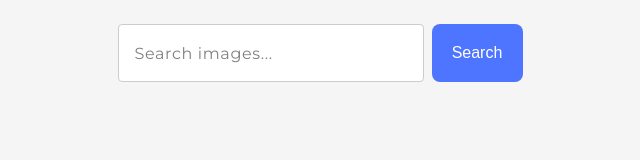
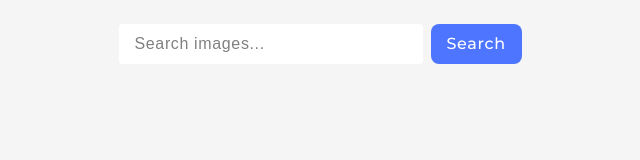
Before and after one commit to Volodymyr281/goit-js-hw-11, a website built with Vite: page src/index.html in a window 1280 px wide. Shown: the whole page, without its empty margins (320-960 px from the left). Built offline with nearby package versions, Linux system fonts and the light colour scheme; what simplelightbox would draw is missing.

Commit message:
my initial commit

```diff
--- a/src/css/styles.css
+++ b/src/css/styles.css
@@ -32,18 +32,15 @@ body {
 
 .form-input {
   width: 272px;
-  height: 40px;
   padding: 8px 16px;
+
+  border: 1px solid var(--border);
   border-radius: 4px;
-  border: 1px solid #ccc;
-  background: #ffffff;
+  outline: none;
 
-  font-family: 'Montserrat', sans-serif;
-  font-weight: 400;
   font-size: 16px;
   line-height: 1.5;
   letter-spacing: 0.04em;
-  color: #2e2f42;
 }
 
 .form-input::placeholder {
@@ -52,16 +49,22 @@ body {
 
 .form-btn {
   width: 91px;
+  height: 40px;
+
   padding: 8px 16px;
   border-radius: 8px;
   border: none;
+
   background: #4e75ff;
   color: #ffffff;
+
+  font-family: 'Montserrat', sans-serif;
   font-weight: 500;
   font-size: 16px;
   line-height: 1.5;
+  letter-spacing: 0.04em;
+
   cursor: pointer;
-  transition: background-color 250ms ease;
 }
 
 .form-btn:hover,
--- a/src/index.html
+++ b/src/index.html
@@ -10,7 +10,6 @@
     <link rel="preconnect" href="https://fonts.gstatic.com" crossorigin />
     <link href="https://fonts.googleapis.com/css2?family=Montserrat:wght@400;500;600&display=swap" rel="stylesheet" />
 
-    <link rel="stylesheet" href="./css/styles.css" />
   </head>
   <body>
     <main>
```
